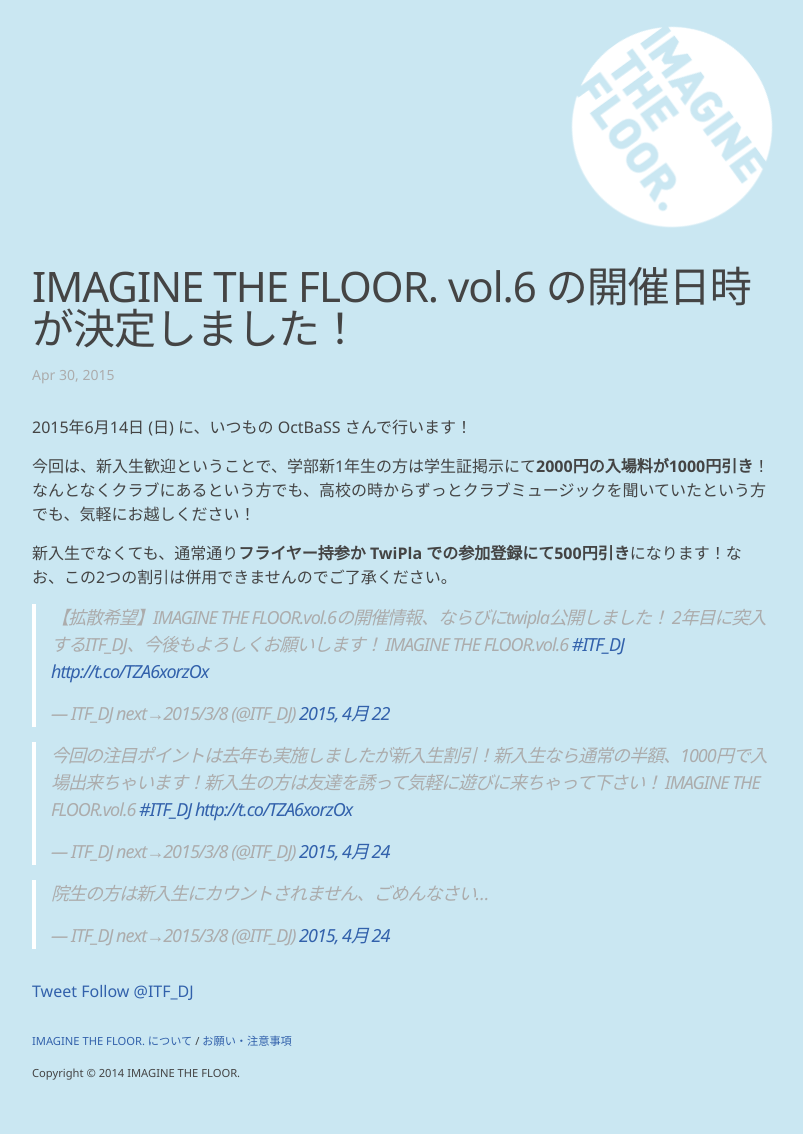
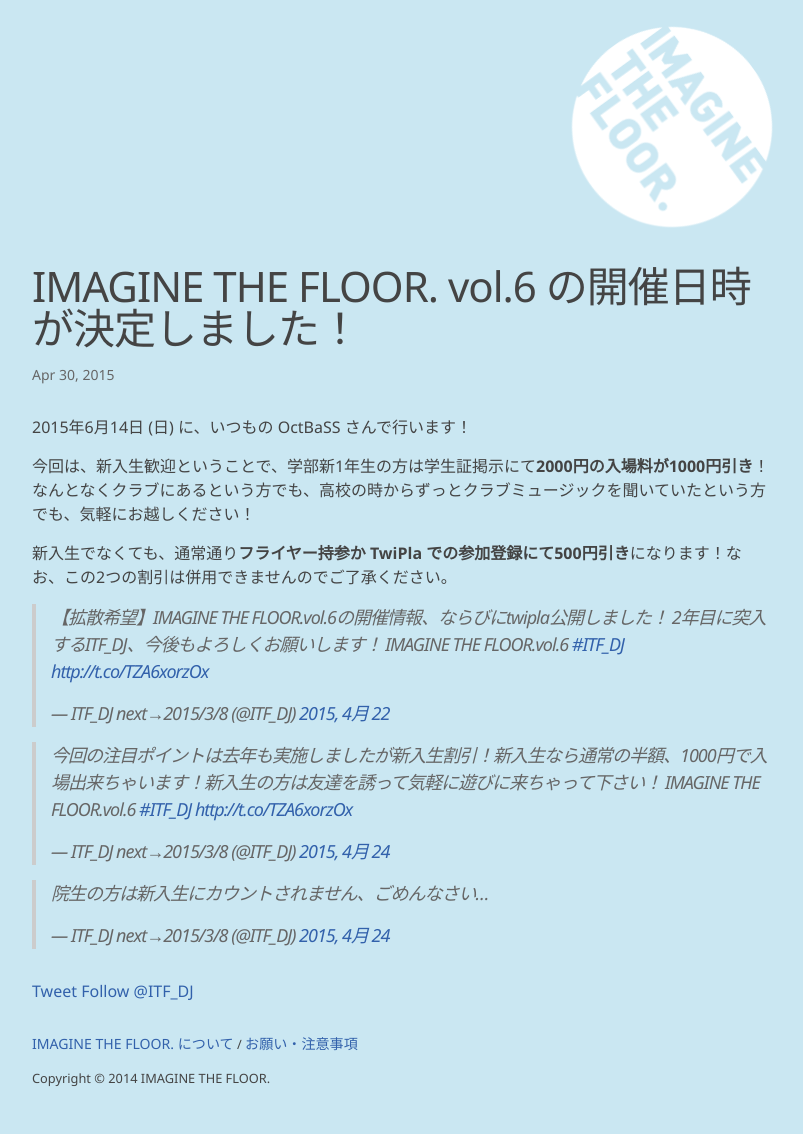
Before and after one commit to ITFDJ/itfdj.github.io, a Jekyll site: the page built from _posts/2015-04-30-vol6.markdown, in a window 1280 px wide. Shown: the whole page, without its empty margins (238-1041 px from the left). Built offline with Jekyll 4.4.1, drawn with Linux system fonts in a browser that asks for light colours; comment, search, counter and statistics services are not loaded.

Commit message:
some style refines:
- increase contrast of date below post title
- smallen post titles in landing page

```diff
--- a/_sass/_layout.scss
+++ b/_sass/_layout.scss
@@ -37,33 +37,17 @@
   }
 }
 
-.site-nav {
-  float: right;
-  line-height: 56px;
-
-  .menu-icon {
-    display: none;
-  }
-
-  .page-link {
-    color: $text-color;
-    line-height: $base-line-height;
-
-    // Gaps between nav items, but not on the first one
-    &:not(:first-child) {
-      margin-left: 20px;
-    }
-  }
-}
-
-
 
 /**
  * Site footer
  */
 .site-footer {
   padding-bottom: $spacing-unit;
-  font-size: .7em;
+  font-size: .8em;
+
+  .page-link {
+    font-size: 1.1em;
+  }
 }
 
 
@@ -94,7 +78,7 @@
 
 .post-link {
   display: block;
-  font-size: 24px;
+  font-size: 20px;
 }
 
 
--- a/css/main.scss
+++ b/css/main.scss
@@ -17,7 +17,7 @@
 $background-color: #CAE7F2;
 $brand-color:      #e0b9f0;
 
-$grey-color:       #acacac;
+$grey-color:       #666;
 $grey-color-light: lighten($grey-color, 40%);
 $grey-color-dark:  darken($grey-color, 25%);
 
```
